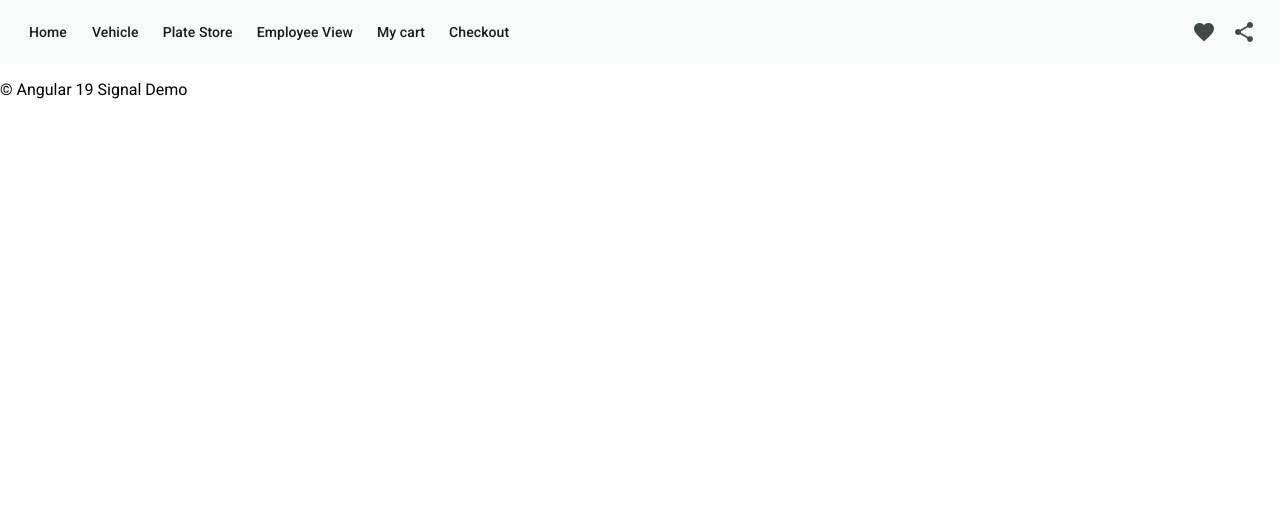
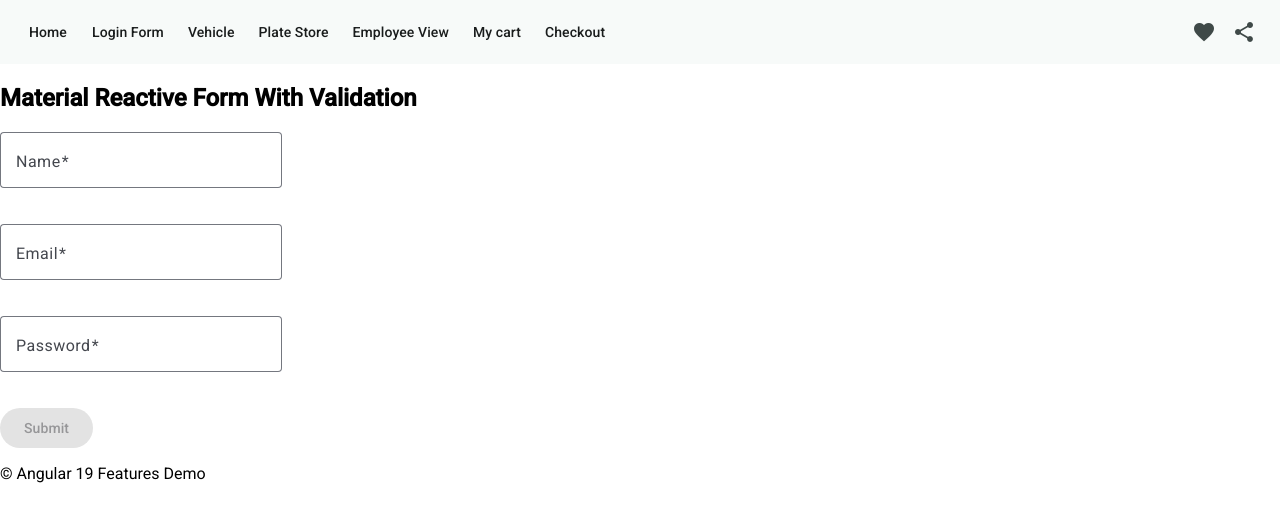
Before and after one commit to shib714/angular_19, an Angular app: page /login-form in a window 1280 px wide. Before the commit this address led to /. Shown: the top 522 px of the page. Built offline with nearby package versions, Linux system fonts and the light colour scheme.

Commit message:
add login reactive form with material design

```diff
--- a/src/app/app.component.html
+++ b/src/app/app.component.html
@@ -3,5 +3,5 @@
   <router-outlet></router-outlet>
 </main>
 <footer class="container">
-  <p>&copy; Angular 19 Signal Demo</p>
+  <p>&copy; Angular 19 Features Demo</p>
 </footer>
--- a/src/app/app.routes.ts
+++ b/src/app/app.routes.ts
@@ -1,3 +1,33 @@
 import { Routes } from '@angular/router';
+import { HomeComponent } from './components/home/home.component';
+import { LoginFormComponent } from './components/login-form/login-form.component';
 
-export const routes: Routes = [];
+export const routes: Routes = [
+    {
+        path: '',
+        redirectTo: 'home',
+        pathMatch: 'full'
+    },
+    {
+        path: 'home',
+        component: HomeComponent
+    },
+    {
+        path: 'login-form',
+        component: LoginFormComponent
+    },
+    // {
+    //     path:'employee-view',
+    //     component: EmployeeViewComponent
+
+    // }
+    // {
+    //     path: "cart",
+    //     component: CartViewComponent
+    // },
+
+    // {
+    //     path: "checkout",
+    //     component: CheckoutViewComponent
+    // },
+];
--- /dev/null
+++ b/src/app/components/home/home.component.html
@@ -0,0 +1,3 @@
+<mat-card appearance="outlined">
+    <mat-card-content>Welcome to Angular 19 Demo!</mat-card-content>
+</mat-card>
--- /dev/null
+++ b/src/app/components/home/home.component.scss
@@ -0,0 +1,28 @@
+@use '@angular/material' as mat;
+
+// Customize the entire app. Change :root to your selector if you want to scope the styles.
+:root {
+  @include mat.card-overrides((
+    subtitle-text-color: orange,
+    elevated-container-color: --mat-sys-surface-container-low,
+    elevated-container-elevation: 2px,
+
+  ));
+
+
+}
+mat-card {
+    background-color: #ccc;
+    border: 1px solid #ccc;
+    border-radius: 8px;
+    padding: 16px;
+    box-shadow: 2px 2px 12px rgba(0, 0, 0, 0.1);
+    box-sizing: border-box;
+    width: 600px;  // Set the desired width
+    height: 200px; // Set the desired height
+
+    mat-card-content {
+      font-size: 18px;
+      color: #333;
+    }
+  }
--- /dev/null
+++ b/src/app/components/login-form/login-form.component.html
@@ -0,0 +1,31 @@
+<h2>Material Reactive Form With Validation</h2>
+
+
+<form [formGroup]="myForm" (ngSubmit)="onSubmit()">
+    <mat-form-field appearance="outline">
+      <mat-label>Name</mat-label>
+      <input matInput id="name" formControlName="name">
+      @if (myForm.get('name')?.invalid && myForm.get('name')?.touched) {
+        <mat-error>Name is required</mat-error>
+      }
+    </mat-form-field>
+
+    <mat-form-field appearance="outline">
+      <mat-label>Email</mat-label>
+      <input matInput id="email" formControlName="email">
+      @if (myForm.get('email')?.invalid && myForm.get('email')?.touched) {
+        <mat-error>Enter a valid email</mat-error>
+      }
+
+    </mat-form-field>
+
+    <mat-form-field appearance="outline">
+      <mat-label>Password</mat-label>
+      <input matInput id="password" type="password" formControlName="password">
+      @if (myForm.get('password')?.invalid && myForm.get('password')?.touched) {
+        <mat-error>Password must be at least 6 characters</mat-error>
+      }
+    </mat-form-field>
+
+    <button mat-raised-button color="primary" type="submit" [disabled]="myForm.invalid">Submit</button>
+  </form>
--- /dev/null
+++ b/src/app/components/login-form/login-form.component.scss
@@ -0,0 +1,17 @@
+
+
+
+
+form {
+    display: flex;
+    flex-direction: column;
+    gap: 16px; // Adjust the gap between form fields as needed
+
+    mat-form-field {
+      width: 22%; // Make form fields take full width
+    }
+
+    button {
+      align-self: flex-start; // Align the button to the start
+    }
+  }
--- /dev/null
+++ b/src/app/components/login-form/login-form.component.ts
@@ -0,0 +1,39 @@
+import { Component } from '@angular/core';
+import { FormGroup, FormBuilder, Validators, ReactiveFormsModule } from '@angular/forms';
+import { MatButtonModule } from '@angular/material/button';
+import { MatInputModule } from '@angular/material/input';
+import { MatFormFieldModule } from '@angular/material/form-field';
+
+
+@Component({
+  selector: 'app-login-form',
+  imports: [
+    ReactiveFormsModule,
+    MatInputModule,
+    MatButtonModule,
+    MatFormFieldModule
+  ],
+  templateUrl: './login-form.component.html',
+  styleUrl: './login-form.component.scss'
+})
+export class LoginFormComponent {
+
+  myForm!: FormGroup;
+
+  constructor(private fb: FormBuilder) {}
+
+  ngOnInit(): void {
+    this.myForm = this.fb.group({
+      name: ['', Validators.required],
+      email: ['', [Validators.required, Validators.email]],
+      password: ['', [Validators.required, Validators.minLength(6)]]
+    });
+  }
+
+  onSubmit(): void {
+    if (this.myForm.valid) {
+      console.log(this.myForm.value);
+    }
+  }
+
+}
--- a/src/app/components/navigation/navigation.component.html
+++ b/src/app/components/navigation/navigation.component.html
@@ -1,8 +1,12 @@
-<div ngClass="dark-theme">
+<div ngClass="light-theme">
     <section >
         <mat-toolbar color="primary" class="nav-bright-container">
             <div class="nav-button-row">
                 <a mat-button routerLink="home">Home</a>
+            </div>
+            <mat-divider></mat-divider>
+            <div class="nav-button-row">
+                <a mat-button routerLink="login-form">Login Form</a>
             </div>
             <mat-divider></mat-divider>
             <div class="nav-button-row">
--- a/src/app/components/navigation/navigation.component.scss
+++ b/src/app/components/navigation/navigation.component.scss
@@ -19,5 +19,19 @@
   .nav-bright-container {
     @include mat.theme((
       color: mat.$cyan-palette,
+
     ));
   }
+  // .nav-dark-container {
+  //   @include mat.theme((
+  //     color: mat.$dark-primary,
+  //   ));
+  // }
+
+  .nav-button-row {
+    display: flex;
+    flex-direction: row;
+    justify-content: flex-end;
+    align-items: center;
+
+  }
```
Also changed, not shown: src/app/components/home/home.component.ts (added, +12 -0 lines), 1 other file (tests, documents, lock files or other folders).
